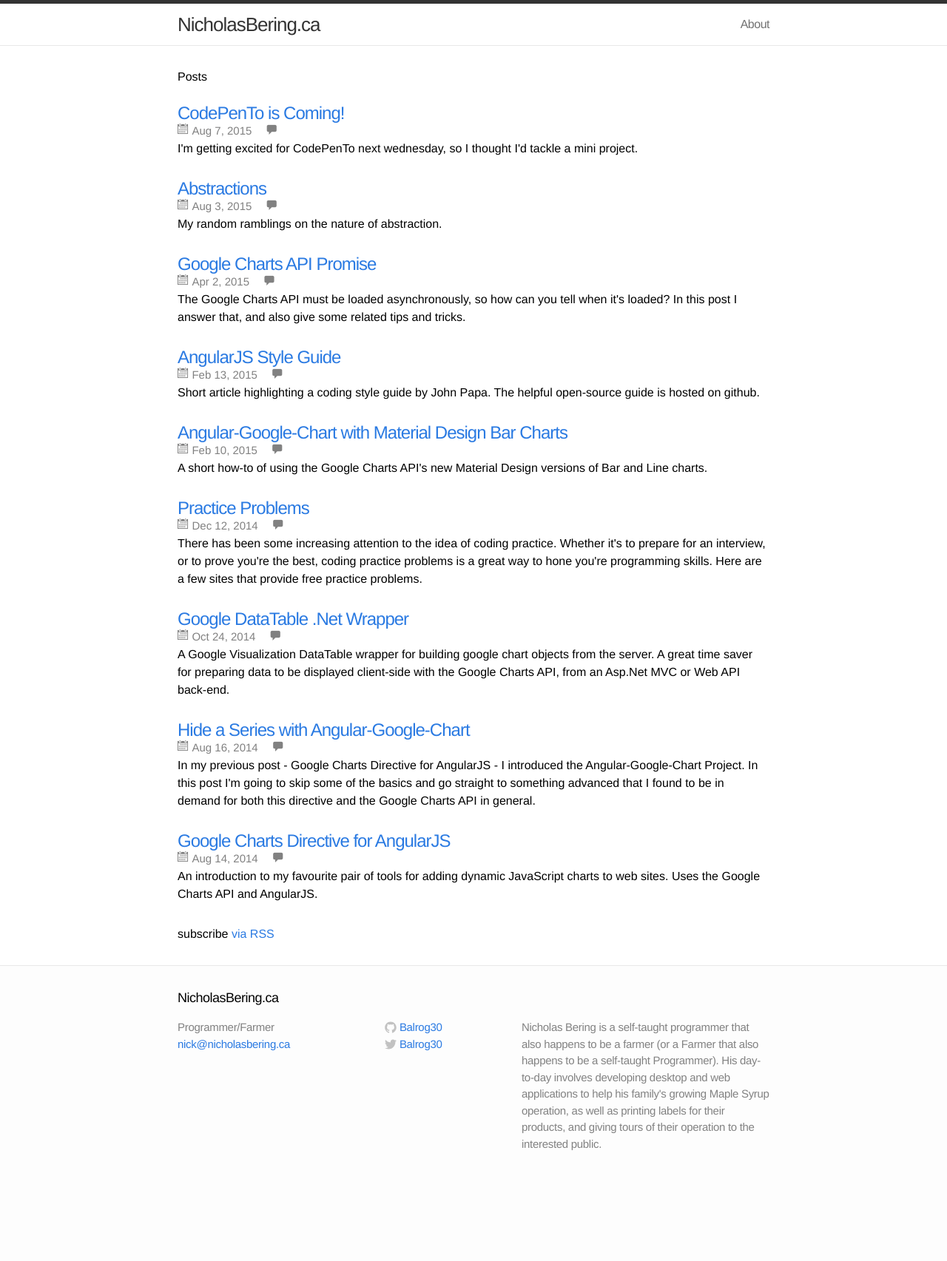
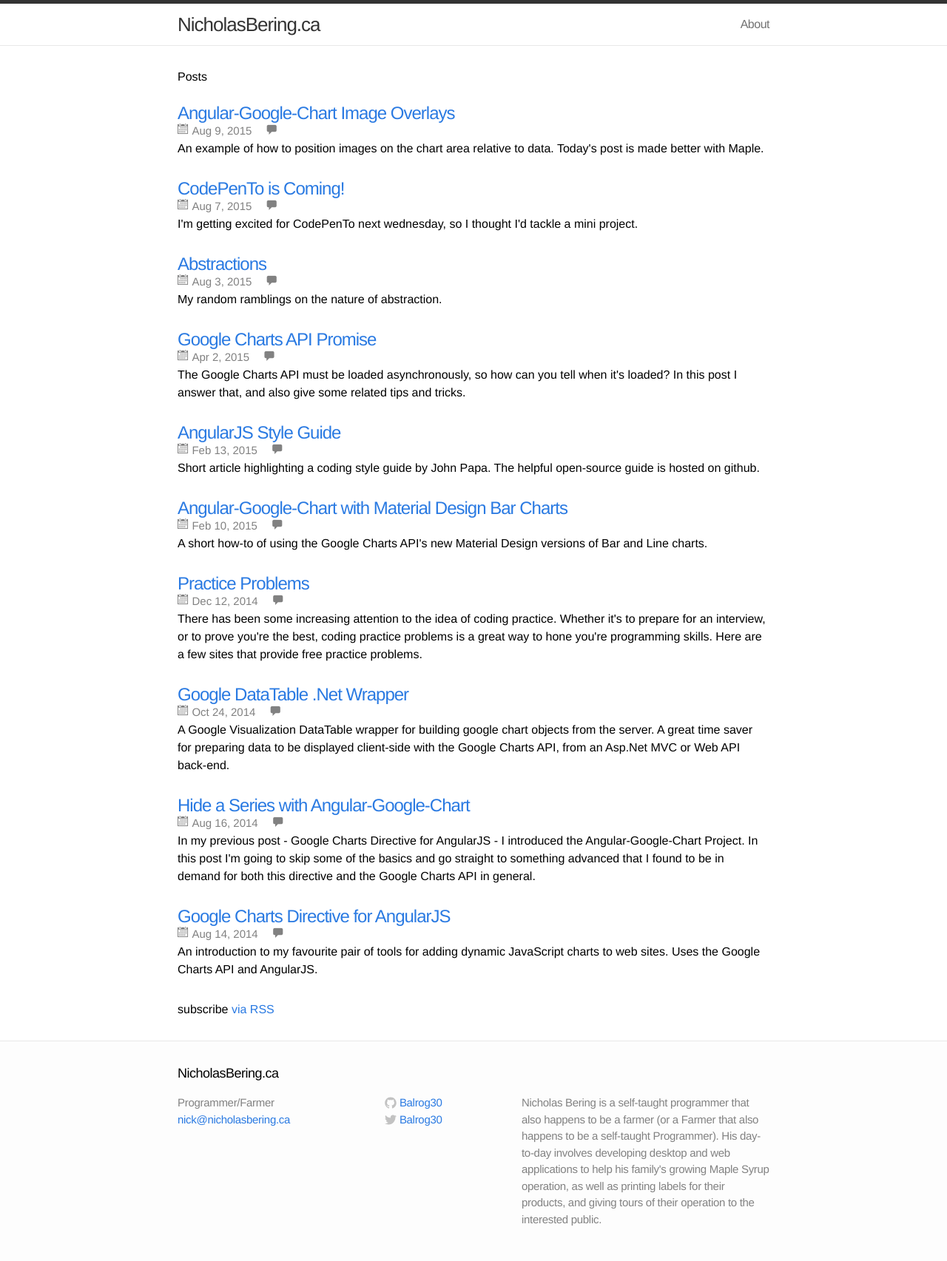
Before and after one commit to nbering/nicholasbering-ca, a Jekyll site: the page built from index.html, in a window 1280 px wide. Shown: the whole page at 74% size. Built offline with Jekyll 4.4.1, drawn with Linux system fonts in a browser that asks for light colours; comment, search, counter and statistics services are not loaded; before the commit the page ends 1603 px from its top, so only the background shows below that; some of the changed lines change nothing that is shown.

Commit message:
Add Angular-Google-Chart image overlay post.

```diff
--- /dev/null
+++ b/_posts/2015-08-09-agc-image-overlay.textile
@@ -0,0 +1,93 @@
+---
+layout: post
+title: Angular-Google-Chart Image Overlays
+description: An example of how to position images on the chart area relative to data. Today's post is made better with Maple.
+category: AngularJS
+tags: [AngularJS, Google-Charts-API, Google-Visualization, Angular-Google-Chart]
+date: 2015-08-09
+---
+
+p. As promised in my last post, I did something slightly designery as something for show-and-tell at CodePenTo next Wednesday. Also, I'd like to note that this is my first post with pretty pictures.  Enjoy!
+
+h2. Image Overlays
+
+p. I first stumbled upon this feature trying to replicate the annotation feature available in Google Analytics. At first glance I thought they were just dressed-up chart annotations.  The name is the same after all, right?
+
+p(image-frame). !(test){{ site.baseurl }}/images/analytics-annotations-screenshot.png(Google Analytics Annotations)! *Fig. 1* Annotations in Google Analytics turn out not to use Google Charts Annotations.
+
+p. It turns out there was no way to make an annotation look quite like the feature I was looking for. But that's okay, there is still a fairly straight-forward way to do it. And I'll even save you from 2 hours of head-scratching that I did.
+
+p. There is a set of examples on how to do this without AngularJS in the "Charts API Documentation":1.
+
+h2. Chart Layout Interface
+
+p. The basic mechanism provided by the Charts API to accomplish this task is the Chart Layout Interface. It is accessible on supported charts by calling @getChartLayoutInterface()@. This is called on the actual chart instance, which you can get in angular-google-chart by implementing an @on-ready@ handler to retrieve the ChartWrapper instance, and then getting the chart instance from that.
+
+{% highlight javascript %}
+(function(){
+  angular.module('chart-example')
+    .controller('ExampleController', ExampleController);
+
+  ExampleController.$inject = ['$scope', 'chartObject'];
+
+  function ExampleController($scope, chartObject){
+
+    $scope.readyHandler = function (chartWrapper) {
+	  var chart, layoutInterface;
+	  chart = chartWrapper.getChart();
+	  layoutInterface = chart.getChartLayoutInterface();
+	};
+
+	// Chart Object added with Dependency Injection
+	// Convenient for examples.
+	$scope.chart = chartObject;
+  }
+})();
+{% endhighlight %}
+{% highlight html %}
+<!-- Important Note: chartWrapper is injected by name here, so spell it correctly. -->
+<div google-chart chart="chart" on-ready="readyHandler(chartWrapper)"></div>
+{% endhighlight %}
+
+p. So what does this layoutInterface do for us? Basically, it allows us to retrieve pixel coordinates for positions relative to the actual chart data. In the Google Analytics example, the x-axis is a date type. So in that case you could use the layoutInterface to take a given date, and get the x-coordinates of that date in the chart area.
+
+p. The layoutInterface API works something like this...
+
+{% highlight javascript %}
+var layoutInterface = chartWrapper.getChart().getChartLayoutInterface();
+
+// Get the X location of February 13, 2015
+var x = layoutInterface.getXLocation(new Date(2015,1,13));
+
+// Get the Y location of the value 175
+var y = layoutInterface.getYLocation(175);
+
+// setup css values to position an element at those coords with ng-style
+var style = {
+  position: 'absolute',
+  left: x + 'px',
+  top: y + 'px'
+}
+{% endhighlight %}
+
+You can also work the other way around.  Let's say we have some kind of pointer event with an x and y value.  We can work backwards from that the get the chart data values for those coordinates.
+
+{% highlight javascript %}
+var hValue = layoutInterface.getHAxisValue(x);
+var vValue = layoutInterface.getVAxisValue(y);
+{% endhighlight %}
+
+The layoutInterface also has methods for getting boundings boxes of the entire chart, and for the chart area.
+
+h2. All Together Now
+
+p. Here's my example, on CodePen for the first time ever. It's kind of subtle, but the weather icons on the top of the chart are taken from a column in the chart's DataTable. When the chart is ready, an array of objects with the necessary information to render the images in place is created from the chart data. An @ng-repeat@ inside the same container element as the chart directive renders the actual image tags.
+
+<p data-height="489" data-theme-id="0" data-slug-hash="yNZxKr" data-default-tab="result" data-user="Balrog30" class='codepen'>See the Pen <a href='http://codepen.io/Balrog30/pen/yNZxKr/'>Angular-Google-Chart Image Overlay</a> by Nicholas Bering (<a href='http://codepen.io/Balrog30'>@Balrog30</a>) on <a href='http://codepen.io'>CodePen</a>.</p>
+<script async src="//assets.codepen.io/assets/embed/ei.js"></script>
+
+h2. Gotcha!
+
+p. I wasted a couple of hours trying to get everything to render in the right location. The x and y values returned by the layout interface are relative to the chart's container element. But that doesn't necessarily mean your css absolute values will be rendered from the same reference point. Make sure the element above the chart directive has @position: relative;@. This will force the browser to use that element as the reference point when rendering your overlay.
+
+[1]https://developers.google.com/chart/interactive/docs/overlays
--- a/css/main.css
+++ b/css/main.css
@@ -435,3 +435,18 @@
   overflow: auto;
   padding: 15px;
 }
+
+.image-frame {
+  text-align:center;
+  font-style: italic;
+}
+
+.image-frame img {
+  margin-left: auto;
+  margin-right: auto;
+  margin-bottom: 7px;
+  display: block;
+  -moz-box-shadow:    3px 3px 5px 6px #ccc;
+  -webkit-box-shadow: 3px 3px 5px 6px #ccc;
+  box-shadow:         3px 3px 5px 6px #ccc;
+}
```
Also changed, not shown: images/analytics-annotations-screenshot.png (added).
